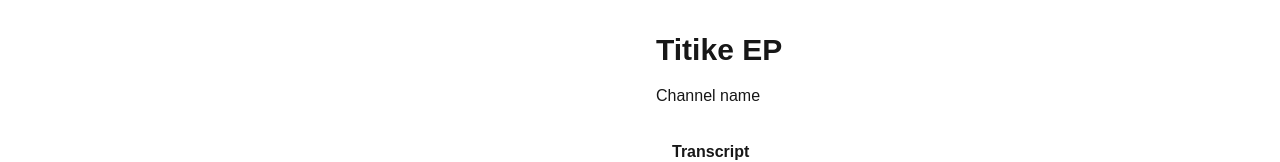
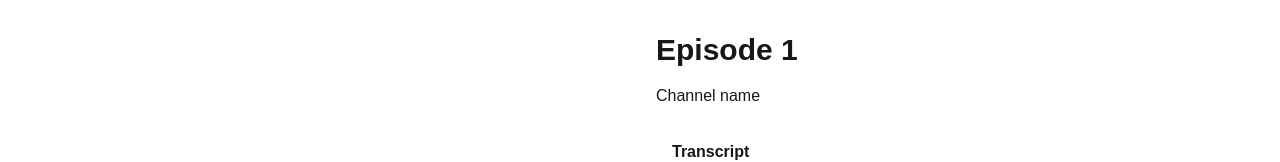
Before and after one commit to yeslyzeng/finetune, a Next.js app: page /podcast/1 in a window 1280 px wide. Shown: the top 162 px of the page. Built offline with nearby package versions, Linux system fonts and the light colour scheme.

Commit message:
fix: remove unused Image import

```diff
--- a/app/podcast/[id]/page.tsx
+++ b/app/podcast/[id]/page.tsx
@@ -11,7 +11,7 @@ export default function PodcastPage({ params }: { params: { id: string } }) {
 
           {/* 右侧文字信息 */}
           <div className="space-y-4">
-            <h1 className="text-3xl font-bold">Titike EP</h1>
+            <h1 className="text-3xl font-bold">Episode {params.id}</h1>
             <p className="text-muted-foreground">Channel name</p>
             <div className="bg-card rounded-lg p-4">
               <h2 className="font-semibold mb-2">Transcript</h2>
```
